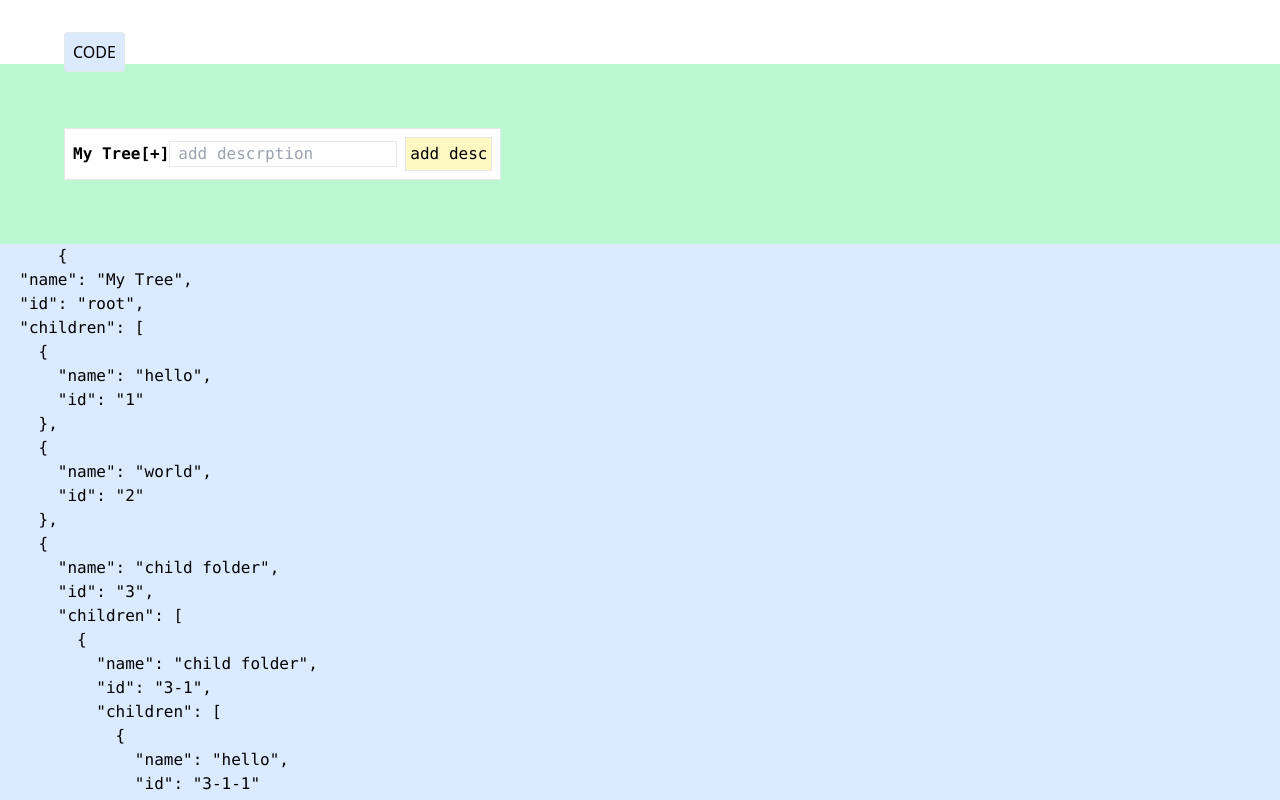
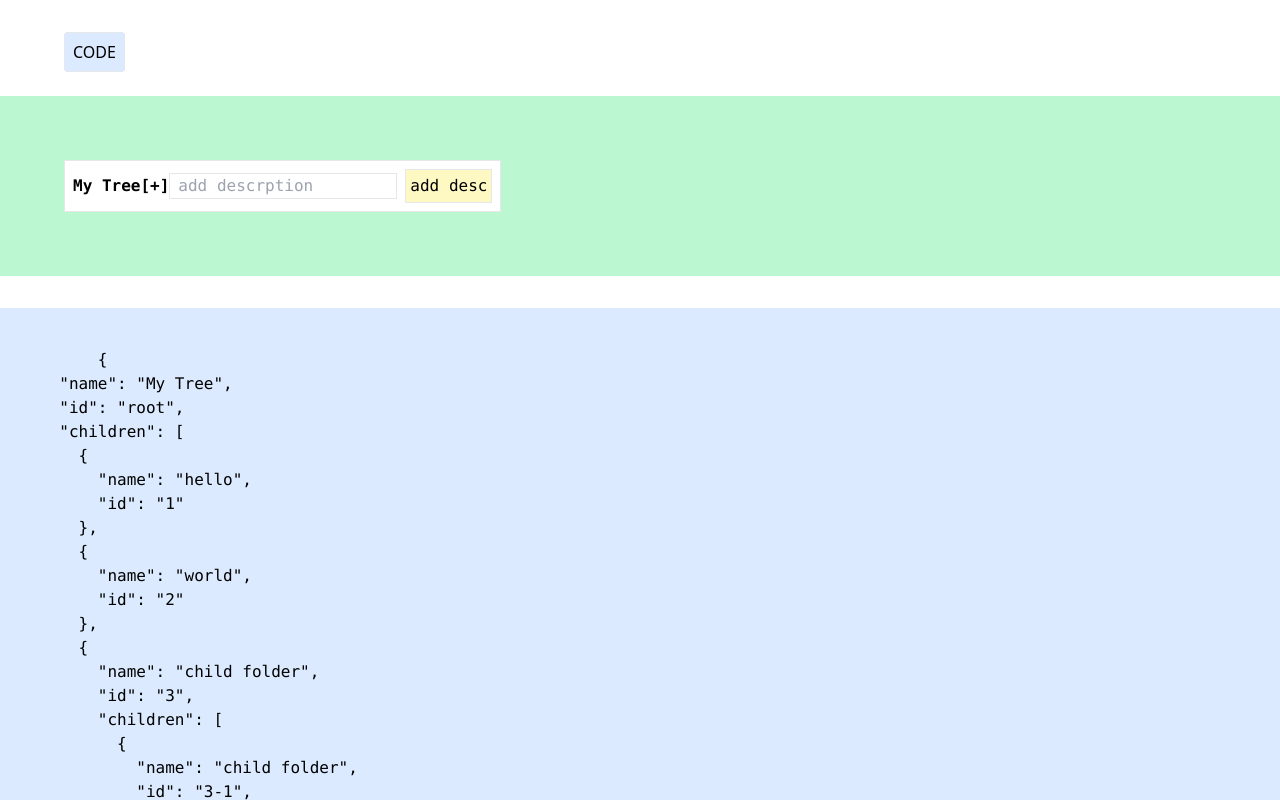
Before and after one commit to ilyafefelov/tree-menu, a Nuxt app: page / in a window 1280 px wide. Shown: the top 800 px of the page. Built offline with nearby package versions, Linux system fonts and the light colour scheme.

Commit message:
paddings

```diff
--- a/app.vue
+++ b/app.vue
@@ -107,12 +107,12 @@ function findKey(obj, key, value) {
       to="https://github.com/ilyafefelov/tree-menu">
       CODE
     </nuxt-link>
-    <ul class="p-16 bg-green-200">
+    <ul class="p-16 my-8 bg-green-200">
       <TreeItem v-slot="slotProps" class="item" @alz="als" @removeItem="removeItem" :model="treeData"
         :modelname="treeData.name">
       </TreeItem>
     </ul>
-    <pre class="bg-blue-100">
+    <pre class="bg-blue-100 p-10">
       {{ treeData }}
     </pre>
   </div>
```
